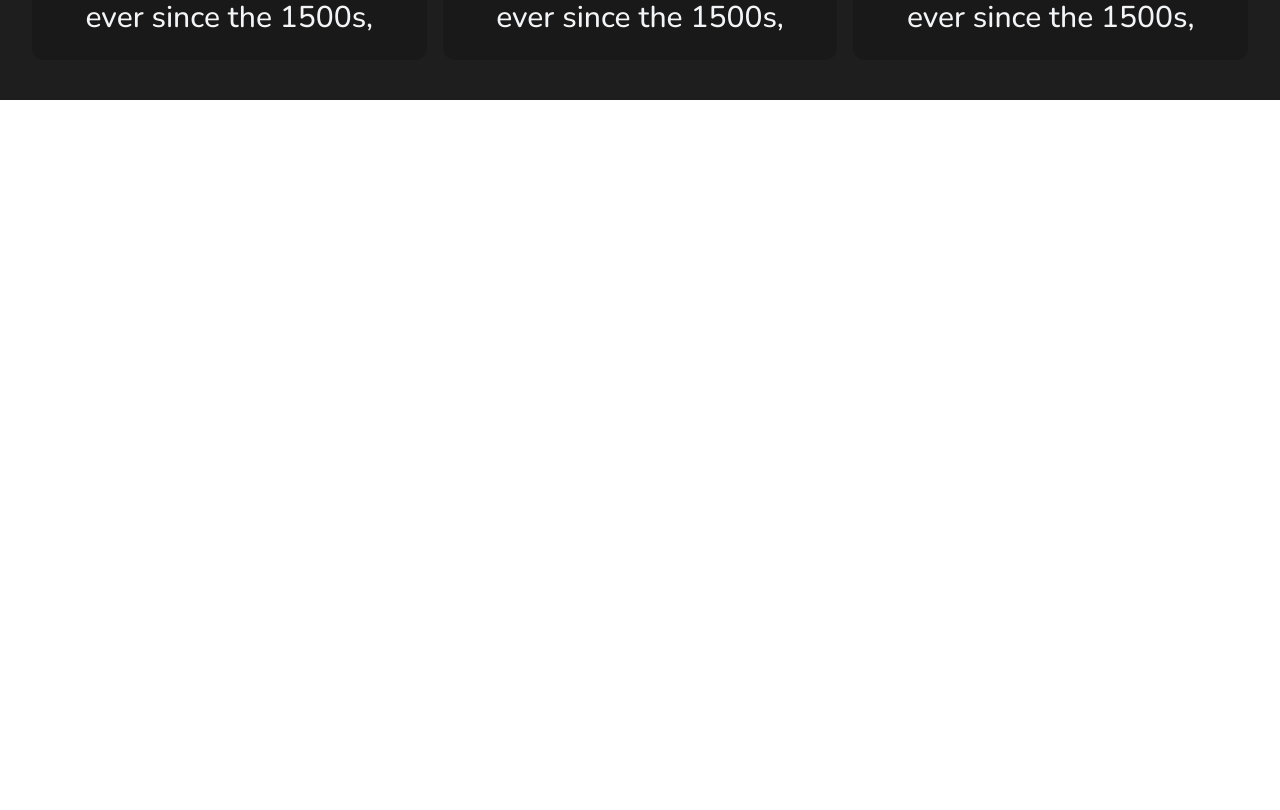
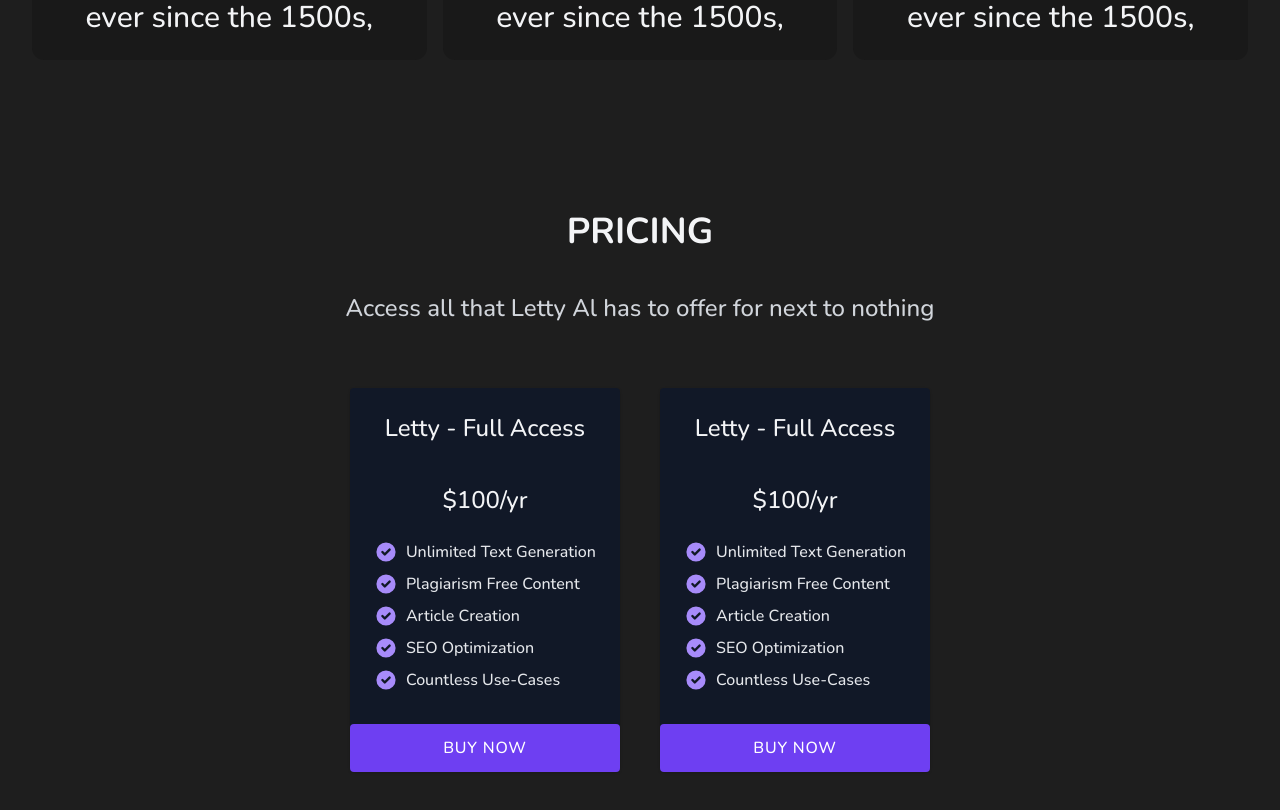
Before and after one commit to Sayem92/LettyAI-UI-Design, a React (Create React App) app: page / in a window 1280 px wide. Shown: the part 1300-2110 px from the top of the page. Before the commit the page ends 1432 px from the top, so only its background shows below. Built offline with nearby package versions, Linux system fonts and the light colour scheme.

Commit message:
add pricing section

```diff
--- a/src/components/Home/Home.js
+++ b/src/components/Home/Home.js
@@ -2,6 +2,7 @@
 import Banner from '../Banner/Banner';
 import Features from '../Features/Features';
 import Navbar from '../Navbar/Navbar';
+import Pricing from '../Pricing/Pricing';
 
 const Home = () => {
     return (
@@ -9,6 +10,7 @@
             <Navbar></Navbar>
             <Banner></Banner>
             <Features></Features>
+            <Pricing></Pricing>
         </div>
     );
 };
--- /dev/null
+++ b/src/components/Pricing/Pricing.js
@@ -0,0 +1,101 @@
+import React from 'react';
+
+const Pricing = () => {
+    return (
+        <section className="py-20 text-gray-100">
+        <div className="container px-4 mx-auto">
+            <div className="max-w-2xl mx-auto mb-16 text-center">
+                <h2 className="text-4xl font-bold mb-10">PRICING</h2>
+                <p className="text-2xl font-nunito text-gray-300">Access all that Letty Al has to offer for next to nothing</p>
+
+            </div>
+            <div className="flex  justify-center flex-wrap gap-10 ">
+            <div className="flex flex-col space-y-6 rounded shadow  bg-gray-900">
+                        <div className="space-y-2 text-center px-6 pt-6">
+                            <h4 className="text-2xl font-nunito mb-10">Letty - Full Access</h4>
+                            <span className="text-2xl font-nunito ">$100/yr</span>
+                        </div>
+                        <ul className="flex-1 mb-6 text-gray-200 px-6">
+                            <li className="flex mb-2 space-x-2">
+                                <svg xmlns="http://www.w3.org/2000/svg" viewBox="0 0 20 20" fill="currentColor" className="flex-shrink-0 w-6 h-6 text-violet-400">
+                                    <path fillRule="evenodd" d="M10 18a8 8 0 100-16 8 8 0 000 16zm3.707-9.293a1 1 0 00-1.414-1.414L9 10.586 7.707 9.293a1 1 0 00-1.414 1.414l2 2a1 1 0 001.414 0l4-4z" clipRule="evenodd"></path>
+                                </svg>
+                                <span>Unlimited Text Generation</span>
+
+                            </li>
+                            <li className="flex mb-2 space-x-2">
+                                <svg xmlns="http://www.w3.org/2000/svg" viewBox="0 0 20 20" fill="currentColor" className="flex-shrink-0 w-6 h-6 text-violet-400">
+                                    <path fillRule="evenodd" d="M10 18a8 8 0 100-16 8 8 0 000 16zm3.707-9.293a1 1 0 00-1.414-1.414L9 10.586 7.707 9.293a1 1 0 00-1.414 1.414l2 2a1 1 0 001.414 0l4-4z" clipRule="evenodd"></path>
+                                </svg>
+                                <span>Plagiarism Free Content</span>
+                            </li>
+                            <li className="flex mb-2 space-x-2">
+                                <svg xmlns="http://www.w3.org/2000/svg" viewBox="0 0 20 20" fill="currentColor" className="flex-shrink-0 w-6 h-6 text-violet-400">
+                                    <path fillRule="evenodd" d="M10 18a8 8 0 100-16 8 8 0 000 16zm3.707-9.293a1 1 0 00-1.414-1.414L9 10.586 7.707 9.293a1 1 0 00-1.414 1.414l2 2a1 1 0 001.414 0l4-4z" clipRule="evenodd"></path>
+                                </svg>
+                                <span>Article Creation</span>
+                            </li>
+                            <li className="flex mb-2 space-x-2">
+                                <svg xmlns="http://www.w3.org/2000/svg" viewBox="0 0 20 20" fill="currentColor" className="flex-shrink-0 w-6 h-6 text-violet-400">
+                                    <path fillRule="evenodd" d="M10 18a8 8 0 100-16 8 8 0 000 16zm3.707-9.293a1 1 0 00-1.414-1.414L9 10.586 7.707 9.293a1 1 0 00-1.414 1.414l2 2a1 1 0 001.414 0l4-4z" clipRule="evenodd"></path>
+                                </svg>
+                                <span>SEO Optimization</span>
+                            </li>
+                            <li className="flex mb-2 space-x-2">
+                                <svg xmlns="http://www.w3.org/2000/svg" viewBox="0 0 20 20" fill="currentColor" className="flex-shrink-0 w-6 h-6 text-violet-400">
+                                    <path fillRule="evenodd" d="M10 18a8 8 0 100-16 8 8 0 000 16zm3.707-9.293a1 1 0 00-1.414-1.414L9 10.586 7.707 9.293a1 1 0 00-1.414 1.414l2 2a1 1 0 001.414 0l4-4z" clipRule="evenodd"></path>
+                                </svg>
+                                <span>Countless Use-Cases</span>
+                            </li>
+                        </ul>
+                        <button type="button" className="inline-block px-5 py-3 font-nunito tracking-wider text-center rounded bg-[#6E3FF2] text-[#FFFFFF]">BUY NOW</button>
+                    </div>
+
+                    <div className="flex flex-col  space-y-6 rounded shadow  bg-gray-900">
+                        <div className="space-y-2 text-center px-6 pt-6">
+                            <h4 className="text-2xl font-nunito mb-10">Letty - Full Access</h4>
+                            <span className="text-2xl font-nunito ">$100/yr</span>
+                        </div>
+                        <ul className="flex-1 mb-6 text-gray-200 px-6">
+                            <li className="flex mb-2 space-x-2">
+                                <svg xmlns="http://www.w3.org/2000/svg" viewBox="0 0 20 20" fill="currentColor" className="flex-shrink-0 w-6 h-6 text-violet-400">
+                                    <path fillRule="evenodd" d="M10 18a8 8 0 100-16 8 8 0 000 16zm3.707-9.293a1 1 0 00-1.414-1.414L9 10.586 7.707 9.293a1 1 0 00-1.414 1.414l2 2a1 1 0 001.414 0l4-4z" clipRule="evenodd"></path>
+                                </svg>
+                                <span>Unlimited Text Generation</span>
+
+                            </li>
+                            <li className="flex mb-2 space-x-2">
+                                <svg xmlns="http://www.w3.org/2000/svg" viewBox="0 0 20 20" fill="currentColor" className="flex-shrink-0 w-6 h-6 text-violet-400">
+                                    <path fillRule="evenodd" d="M10 18a8 8 0 100-16 8 8 0 000 16zm3.707-9.293a1 1 0 00-1.414-1.414L9 10.586 7.707 9.293a1 1 0 00-1.414 1.414l2 2a1 1 0 001.414 0l4-4z" clipRule="evenodd"></path>
+                                </svg>
+                                <span>Plagiarism Free Content</span>
+                            </li>
+                            <li className="flex mb-2 space-x-2">
+                                <svg xmlns="http://www.w3.org/2000/svg" viewBox="0 0 20 20" fill="currentColor" className="flex-shrink-0 w-6 h-6 text-violet-400">
+                                    <path fillRule="evenodd" d="M10 18a8 8 0 100-16 8 8 0 000 16zm3.707-9.293a1 1 0 00-1.414-1.414L9 10.586 7.707 9.293a1 1 0 00-1.414 1.414l2 2a1 1 0 001.414 0l4-4z" clipRule="evenodd"></path>
+                                </svg>
+                                <span>Article Creation</span>
+                            </li>
+                            <li className="flex mb-2 space-x-2">
+                                <svg xmlns="http://www.w3.org/2000/svg" viewBox="0 0 20 20" fill="currentColor" className="flex-shrink-0 w-6 h-6 text-violet-400">
+                                    <path fillRule="evenodd" d="M10 18a8 8 0 100-16 8 8 0 000 16zm3.707-9.293a1 1 0 00-1.414-1.414L9 10.586 7.707 9.293a1 1 0 00-1.414 1.414l2 2a1 1 0 001.414 0l4-4z" clipRule="evenodd"></path>
+                                </svg>
+                                <span>SEO Optimization</span>
+                            </li>
+                            <li className="flex mb-2 space-x-2">
+                                <svg xmlns="http://www.w3.org/2000/svg" viewBox="0 0 20 20" fill="currentColor" className="flex-shrink-0 w-6 h-6 text-violet-400">
+                                    <path fillRule="evenodd" d="M10 18a8 8 0 100-16 8 8 0 000 16zm3.707-9.293a1 1 0 00-1.414-1.414L9 10.586 7.707 9.293a1 1 0 00-1.414 1.414l2 2a1 1 0 001.414 0l4-4z" clipRule="evenodd"></path>
+                                </svg>
+                                <span>Countless Use-Cases</span>
+                            </li>
+                        </ul>
+                        <button type="button" className="inline-block px-5 py-3 font-nunito tracking-wider text-center rounded bg-[#6E3FF2] text-[#FFFFFF]">BUY NOW</button>
+                    </div>
+
+            </div>
+        </div>
+    </section>
+    );
+};
+
+export default Pricing;
```
